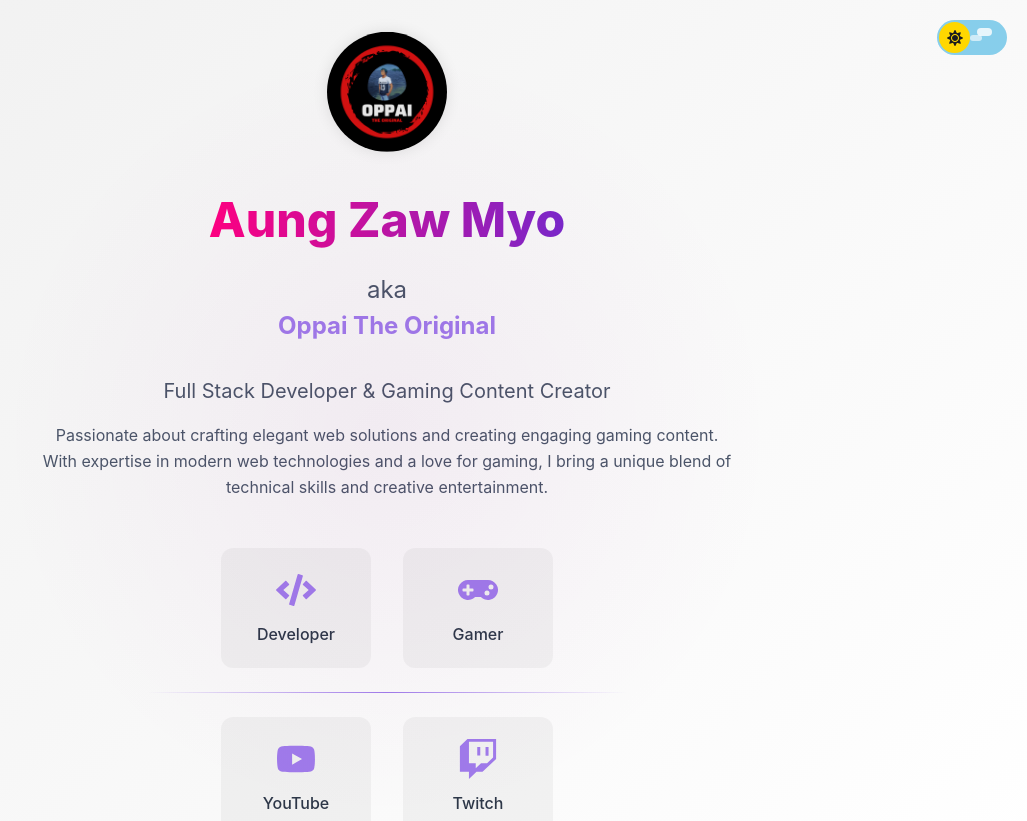
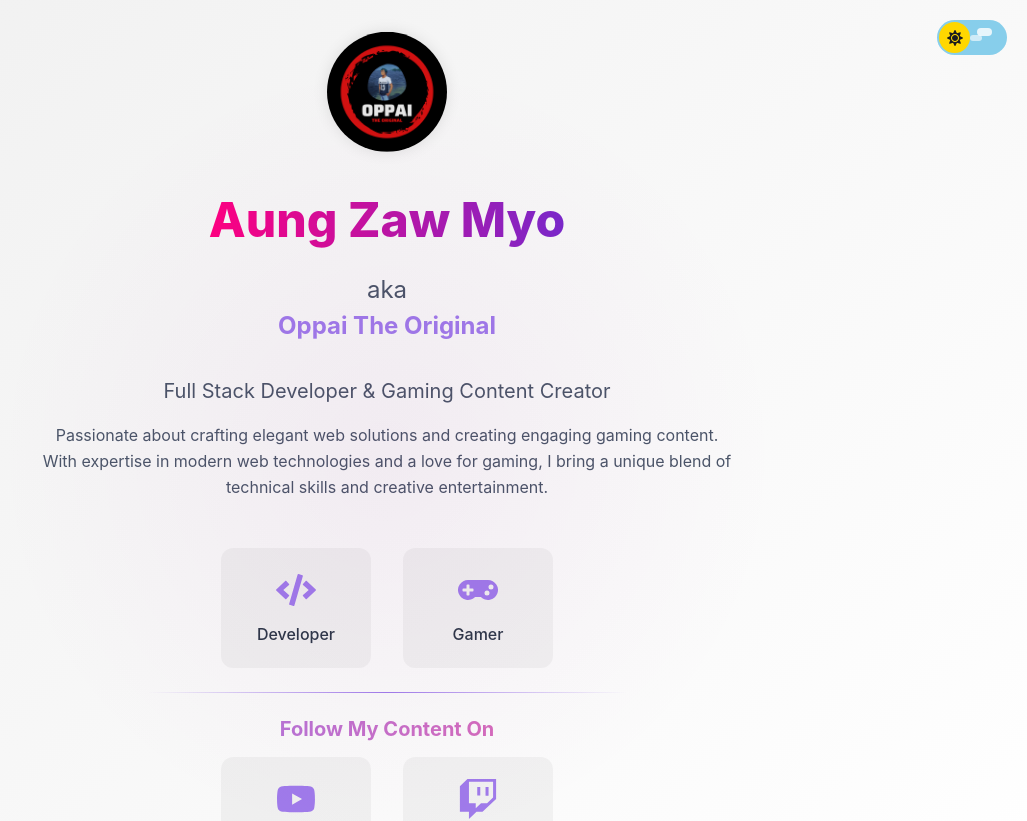
Before and after one commit to AungZawMyo97/new_portfolio, a React (Vite) app: page / in a window 1280 px wide. Shown: the top 821 px of the page, without its empty margins (253-1280 px from the left). Built offline with nearby package versions, Linux system fonts and the light colour scheme.

Commit message:
add title

```diff
--- a/src/components/Hero.jsx
+++ b/src/components/Hero.jsx
@@ -151,6 +151,23 @@ const Hero = () => {
               bgGradient="linear(to-r, transparent, purple.400, transparent)"
             />
 
+            <motion.div
+              initial={{ y: 20, opacity: 0 }}
+              animate={{ y: 0, opacity: 1 }}
+              transition={{ delay: 0.8, duration: 0.5 }}
+            >
+              <Heading
+                as="h3"
+                fontSize="xl"
+                mb={4}
+                bgGradient="linear(to-r, purple.400, pink.400)"
+                bgClip="text"
+                fontWeight="bold"
+              >
+                Follow My Content On
+              </Heading>
+            </motion.div>
+
             <HStack spacing={8} justify="center">
               {[
                 {
```
